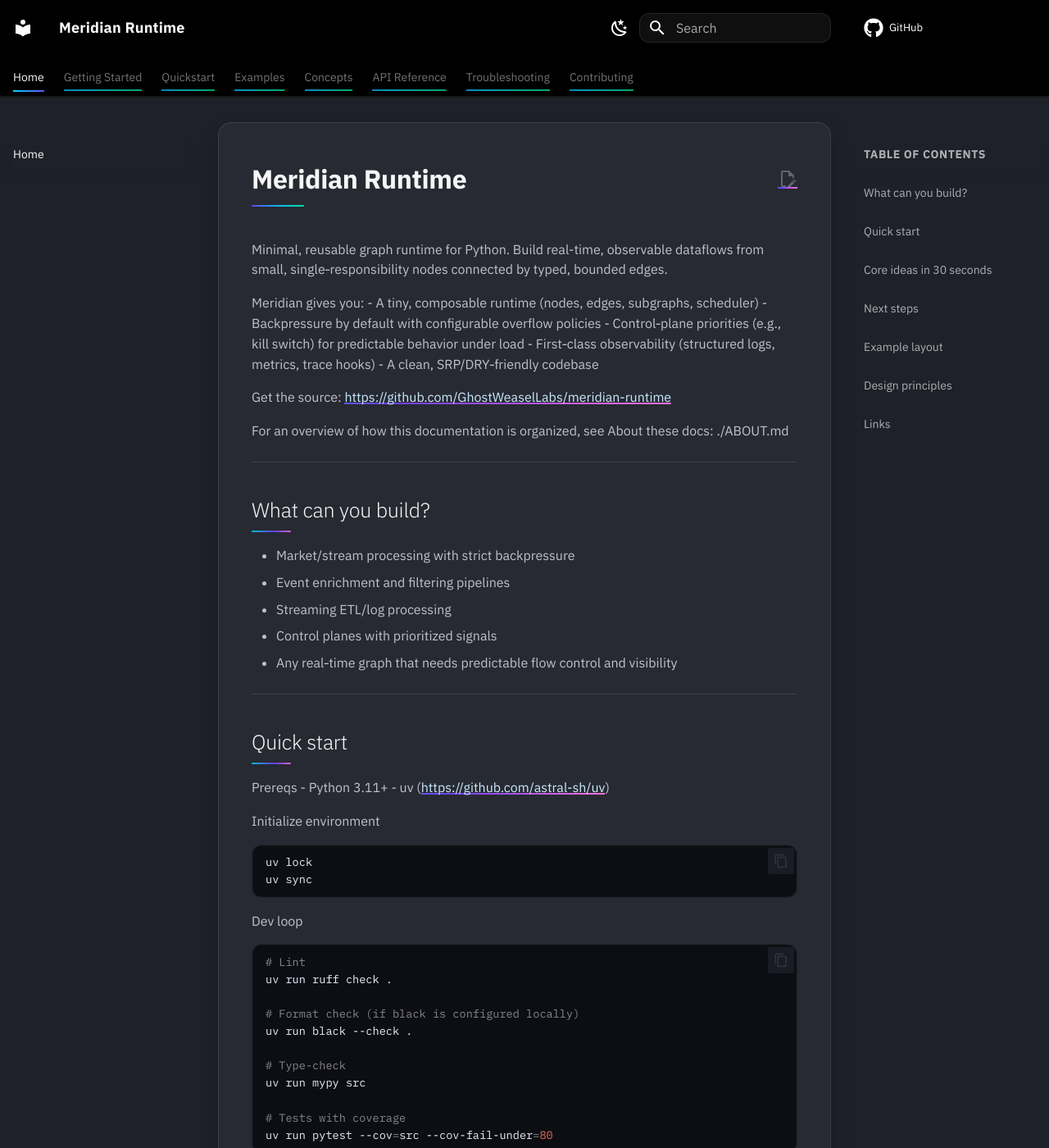
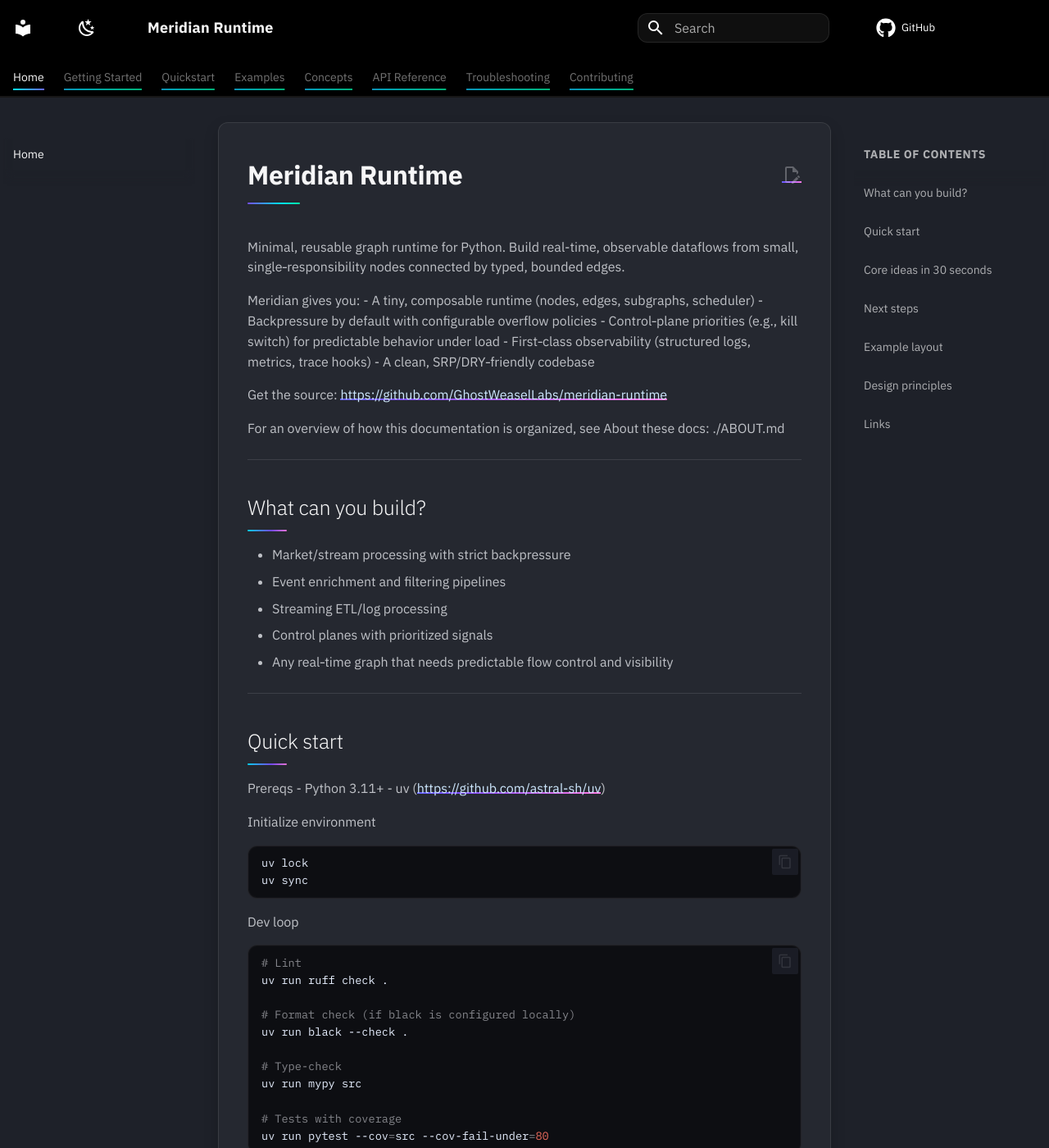
Before and after one commit to GhostWeaselLabs/arachne, an MkDocs documentation site: the page built from docs/index.md, in a window 1280 px wide and 1400 px high. Shown: the whole window at 82% size. Built offline with MkDocs 1.6.1 and Material for MkDocs 9.7.7, drawn with Linux system fonts in a browser that asks for light colours; comment, search, counter and statistics services are not loaded.

Commit message:
docs(ui): revert brighter gradients; increase underline offsets; soften content panel; widen grid; right-align header actions

```diff
--- a/docs/styles/overrides.css
+++ b/docs/styles/overrides.css
@@ -13,12 +13,12 @@
 /* 1) Global typography and smoothing */
 :root {
     /* Nudged gradients: slightly deeper purple and cooler cyan for better contrast */
-    --mr-gradient-1: linear-gradient(135deg, #6e40ff, #00d6ff 58%, #00f2a3);
-    --mr-gradient-2: linear-gradient(135deg, #00d6ff, #6e40ff 58%, #ff71dc);
+    --mr-gradient-1: linear-gradient(135deg, #7c4dff, #00e5ff 60%, #00ffaa);
+    --mr-gradient-2: linear-gradient(135deg, #00e5ff, #7c4dff 60%, #ff7ce5);
 
     --mr-primary: #000000; /* black navbar and primary elements */
-    --mr-accent: #6e40ff; /* purple accent (nudged) */
-    --mr-accent-2: #00d6ff; /* cyan accent (nudged) */
+    --mr-accent: #7c4dff; /* purple accent (brighter) */
+    --mr-accent-2: #00e5ff; /* cyan accent (brighter) */
     --mr-muted: rgba(255, 255, 255, 0.64);
     --mr-strong: rgba(255, 255, 255, 0.96);
     --mr-panel: rgba(255, 255, 255, 0.045);
@@ -43,8 +43,8 @@
 
     /* Unified underline thickness and animation duration */
     --mr-underline-thickness: 2px;
-    --mr-underline-offset: 0px; /* baseline for nav/links; adjusted contextually where needed */
-    --mr-underline-thickness-header: 2px; /* normalized from 3/2px to 2px */
+    --mr-underline-offset: 2px; /* pull underline slightly away from elements */
+    --mr-underline-thickness-header: 2px; /* consistent across headers */
     --mr-anim-duration-fast: 160ms;
     --mr-anim-duration: 240ms;
 }
@@ -75,6 +75,10 @@
 }
 
 .md-header__inner {
+    display: flex; /* ensure flex to allow alignment */
+    align-items: center;
+    justify-content: space-between; /* push brand left, actions right */
+    gap: var(--mr-space-6);
     backdrop-filter: saturate(120%) blur(2px);
     padding-top: var(--mr-space-2);
     padding-bottom: var(--mr-space-2);
@@ -85,6 +89,7 @@
     color: var(--mr-strong) !important;
     font-weight: 650;
     letter-spacing: 0.2px;
+    margin-right: auto; /* keep brand pinned to the left */
 }
 
 /* 3) Navigation tabs – gradient hover/active underline */
@@ -94,6 +99,7 @@
     border-bottom: 1px solid var(--mr-border);
     padding-top: 0;
     padding-bottom: 0;
+    margin-left: 0; /* prevent tabs from shifting content */
 }
 
 .md-tabs__link {
@@ -105,8 +111,8 @@
     background-size: 200% var(--mr-underline-thickness);
     background-position: 100% calc(100% - var(--mr-underline-offset));
     background-repeat: no-repeat;
-    padding-bottom: 0.38rem; /* bring underline closer */
-    margin-bottom: -2px; /* visually tuck underline up */
+    padding-bottom: 0.44rem; /* give underline a touch more clearance */
+    margin-bottom: -1px; /* reduce tuck to keep line visually even */
 }
 
 .md-tabs__link:hover,
@@ -119,8 +125,8 @@
 .md-tabs__item--active .md-tabs__link {
     color: var(--mr-strong) !important;
     background-image: var(--mr-gradient-2);
-    background-position: 0% 100%;
-    padding-bottom: 0.45rem; /* slightly stronger baseline for active */
+    background-position: 0% calc(100% - var(--mr-underline-offset));
+    padding-bottom: 0.46rem; /* consistent with non-active with slight emphasis */
 }
 
 /* 4) Sidebar navigation – modern translucent panels */
@@ -159,18 +165,21 @@
 }
 
 .md-content__inner {
-    background: var(--mr-panel);
+    background: rgba(
+        255,
+        255,
+        255,
+        0.035
+    ); /* slightly lighter for less heavy card feel */
     border: 1px solid var(--mr-border);
-    border-radius: 16px;
-    padding: var(--mr-space-7) var(--mr-space-7);
-    box-shadow:
-        0 10px 25px rgba(0, 0, 0, 0.22),
-        inset 0 1px 0 rgba(255, 255, 255, 0.02);
+    border-radius: 12px; /* softer corners */
+    padding: calc(var(--mr-space-7) - 0.25rem) calc(var(--mr-space-7) - 0.25rem);
+    box-shadow: 0 8px 18px rgba(0, 0, 0, 0.18); /* reduce depth to feel integrated */
 }
 
 /* Slightly wider readable width without going full-bleed */
 .md-grid {
-    max-width: 1280px; /* increase from default ~1100px to reduce squished feel */
+    max-width: 1400px; /* a bit wider to reduce squished center */
 }
 
 /* 6) Headings with gradient accents */
@@ -190,10 +199,10 @@
     display: block;
     height: var(--mr-underline-thickness-header);
     width: 64px;
-    margin-top: 10px;
+    margin-top: 12px; /* add breathing room so underline isn't cramped */
     border-radius: 2px;
     background: var(--mr-gradient-1);
-    opacity: 0.9;
+    opacity: 0.95;
 }
 
 .md-typeset h2::after {
@@ -201,19 +210,19 @@
     display: block;
     height: var(--mr-underline-thickness-header);
     width: 48px;
-    margin-top: 8px;
+    margin-top: 10px; /* align perceived spacing with h1 underline */
     border-radius: 2px;
     background: var(--mr-gradient-2);
-    opacity: 0.85;
+    opacity: 0.9;
 }
 
 /* 7) Links with animated gradient underline */
 .md-typeset a {
-    color: #c9eaff;
+    color: #cfe9ff;
     text-decoration: none;
     background-image: var(--mr-gradient-2);
     background-size: 200% var(--mr-underline-thickness);
-    background-position: 100% calc(100% - 1px); /* bring underline closer to text */
+    background-position: 100% calc(100% - 3px); /* more clearance from glyphs/icons */
     background-repeat: no-repeat;
     transition:
         color var(--mr-anim-duration-fast) ease,
@@ -221,7 +230,7 @@
         background-size var(--mr-anim-duration) ease;
     /* Sync gradient underline shift with gradient text fade (if applied) */
     background-clip: border-box;
-    text-underline-offset: 2px; /* globally nudge underline away from inline icons */
+    text-underline-offset: 3px; /* consistent offset for inline icons */
 }
 
 .md-typeset a:hover,
@@ -239,6 +248,7 @@
     padding: 0.12em 0.38em;
     /* Prevent underline from overlapping icon glyphs or inline icons in links */
     text-underline-offset: 3px;
+    vertical-align: baseline; /* avoid odd baseline jumps near underlines */
 }
 
 .md-typeset pre > code {
@@ -331,6 +341,43 @@
     border-top: 1px solid var(--mr-border);
 }
 
+/* Right-align header actions (search + GitHub) */
+.md-header .md-header__option,
+.md-header .md-header__source,
+.md-header .md-search {
+    margin-left: auto; /* push actions to the far right */
+}
+
+.md-header .md-header__options {
+    display: flex;
+    align-items: center;
+    justify-content: flex-end;
+    gap: var(--mr-space-5);
+    margin-left: auto;
+}
+
+/* Ensure search input and GitHub icon align neatly on the right */
+.md-search {
+    order: 2;
+}
+
+.md-header__source {
+    order: 3;
+}
+
+.md-header__title {
+    order: 1;
+}
+
+/* Slight spacing tweaks for right-aligned actions */
+.md-search__form {
+    margin-right: 0;
+}
+
+.md-header__source .md-source__icon {
+    margin-left: var(--mr-space-3);
+}
+
 .md-footer-meta,
 .md-footer__inner {
     color: var(--mr-muted);
@@ -369,9 +416,12 @@
     -webkit-background-clip: text;
     background-clip: text;
     color: transparent;
-    transition: background-position var(--mr-anim-duration) ease;
+    transition:
+        background-position var(--mr-anim-duration) ease,
+        opacity var(--mr-anim-duration-fast) ease;
     background-size: 200% 100%;
     background-position: 100% 50%;
+    opacity: 0.98; /* subtle polish to match underline emphasis */
 }
 
 .mr-gradient-border {
```
